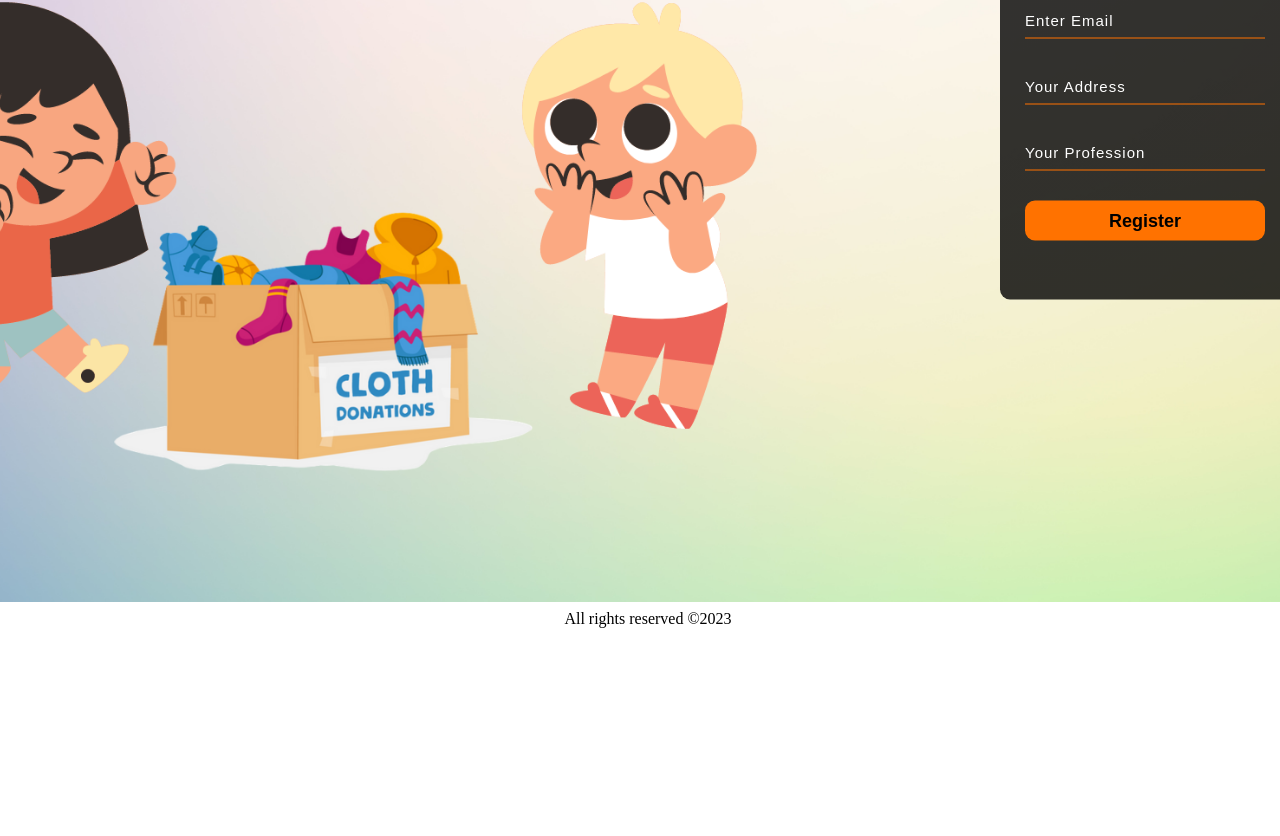
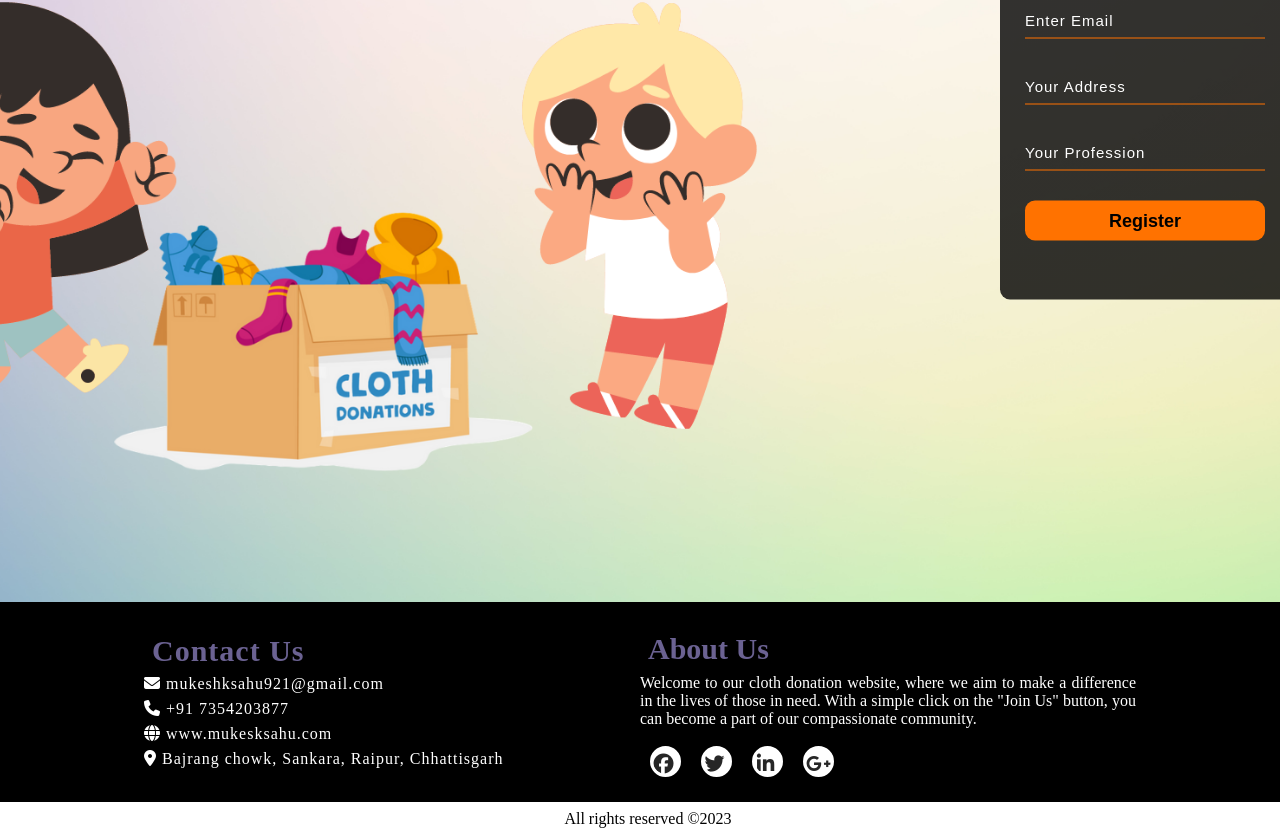
Before and after one commit to mukeshsahu09/Stitching-Together-Smiles, a plain HTML site: page register.html in a window 1280 px wide. Shown: the part 334-1170 px from the top of the page. Before the commit the page ends 970 px from the top, so only its background shows below. Drawn offline with nearby package versions, Linux system fonts and the light colour scheme.

Commit message:
Update register.html

```diff
--- a/register.html
+++ b/register.html
@@ -7,26 +7,22 @@
     <link rel="preconnect" href="https://fonts.gstatic.com" crossorigin />
     <link
       rel="stylesheet"
-      href="https://fonts.googleapis.com/css2?family=Poppins:wght@400;700&display=swap"
-    />
+      href="https://fonts.googleapis.com/css2?family=Poppins:wght@400;700&display=swap" />
     <script
       src="https://kit.fontawesome.com/a351c5997c.js"
-      crossorigin="anonymous"
-    ></script>
+      crossorigin="anonymous"></script>
     <title>RegisterSTS</title>
     <link rel="stylesheet" href="style.css" />
     <link
       href="https://fonts.googleapis.com/css?family=Open+Sans:400,300"
       rel="stylesheet"
-      type="text/css"
-    />
+      type="text/css" />
     <link
       rel="stylesheet"
-      href="//maxcdn.bootstrapcdn.com/font-awesome/4.3.0/css/font-awesome.min.css"
-    />
+      href="//maxcdn.bootstrapcdn.com/font-awesome/4.3.0/css/font-awesome.min.css" />
   </head>
   <body>
-    <div id="header" class="">
+    <div id="header" class>
       <div class="navbar">
         <h2 class="logo">Stitching Together Smiles</h2>
       </div>
@@ -46,8 +42,7 @@
         <input
           type="number"
           name="Mobile Number"
-          placeholder="Enter Your Number"
-        />
+          placeholder="Enter Your Number" />
         <input type="email" name="email" placeholder="Enter Email" />
         <input type="text" name="Address" placeholder="Your Address" />
         <input type="text" name="Profession" placeholder="Your Profession" />
@@ -55,6 +50,49 @@
       </div>
 
     </div>
+    <div id="project">
+      <div class="container">
+        <div class="row">
+          <div class="project-col-1">
+            <h1 class="sub-title2">Contact Us</h1>
+            <p>
+              <i class="fa-solid fa-envelope"></i> mukeshksahu921@gmail.com
+            </p>
+            <p><i class="fa-solid fa-phone"></i> +91 7354203877</p>
+            <p><i class="fa-solid fa-globe"></i> www.mukesksahu.com</p>
+            <p>
+              <i class="fa-solid fa-location-dot"></i> Bajrang chowk, Sankara,
+              Raipur, Chhattisgarh
+            </p>
+          </div>
+          <div class="project-col-2">
+            <h1 class="sub-title2">About Us</h1>
+            <p>
+              Welcome to our cloth donation website, where we aim to make a
+              difference in the lives of those in need. With a simple click on
+              the "Join Us" button, you can become a part of our compassionate
+              community.
+            </p>
+            <div class="social-icons">
+              <ul>
+                <li>
+                  <a href="#">
+                    <i class="fab fa-facebook-f icon"></i> </a>
+                </li>
+                <li>
+                  <a href="#"><i class="fab fa-twitter icon"></i></a>
+                </li>
+                <li>
+                  <a href="#"><i class="fab fa-linkedin-in icon"></i></a></li>
+                <li>
+                  <a href="#"><i
+                      class="fab fa-google-plus-g icon"></i></a></li>
+              </ul>
+            </div>
+          </div>
+        </div>
+      </div>
+    </div>
     <div class="copyright">
       <p>All rights reserved ©2023</p>
     </div>
```
